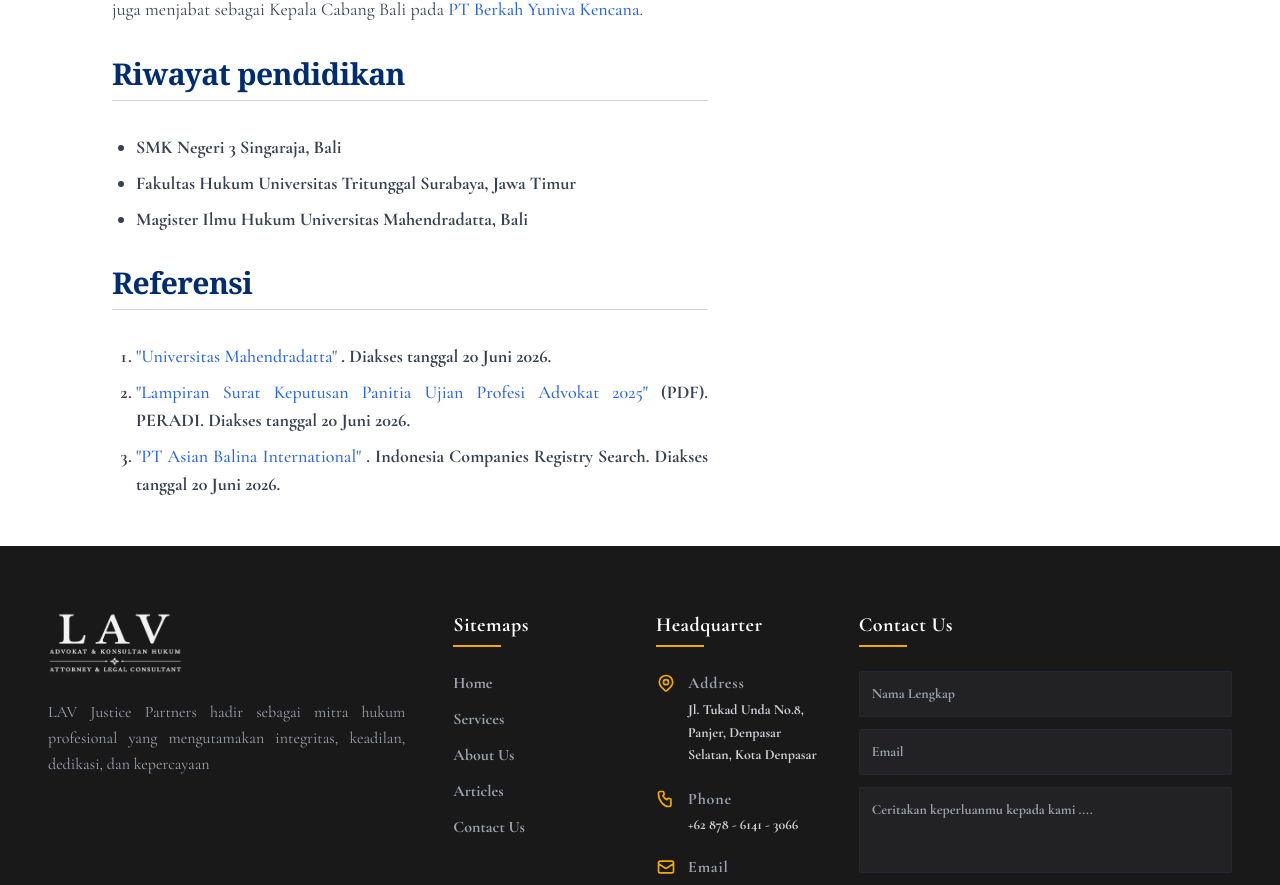
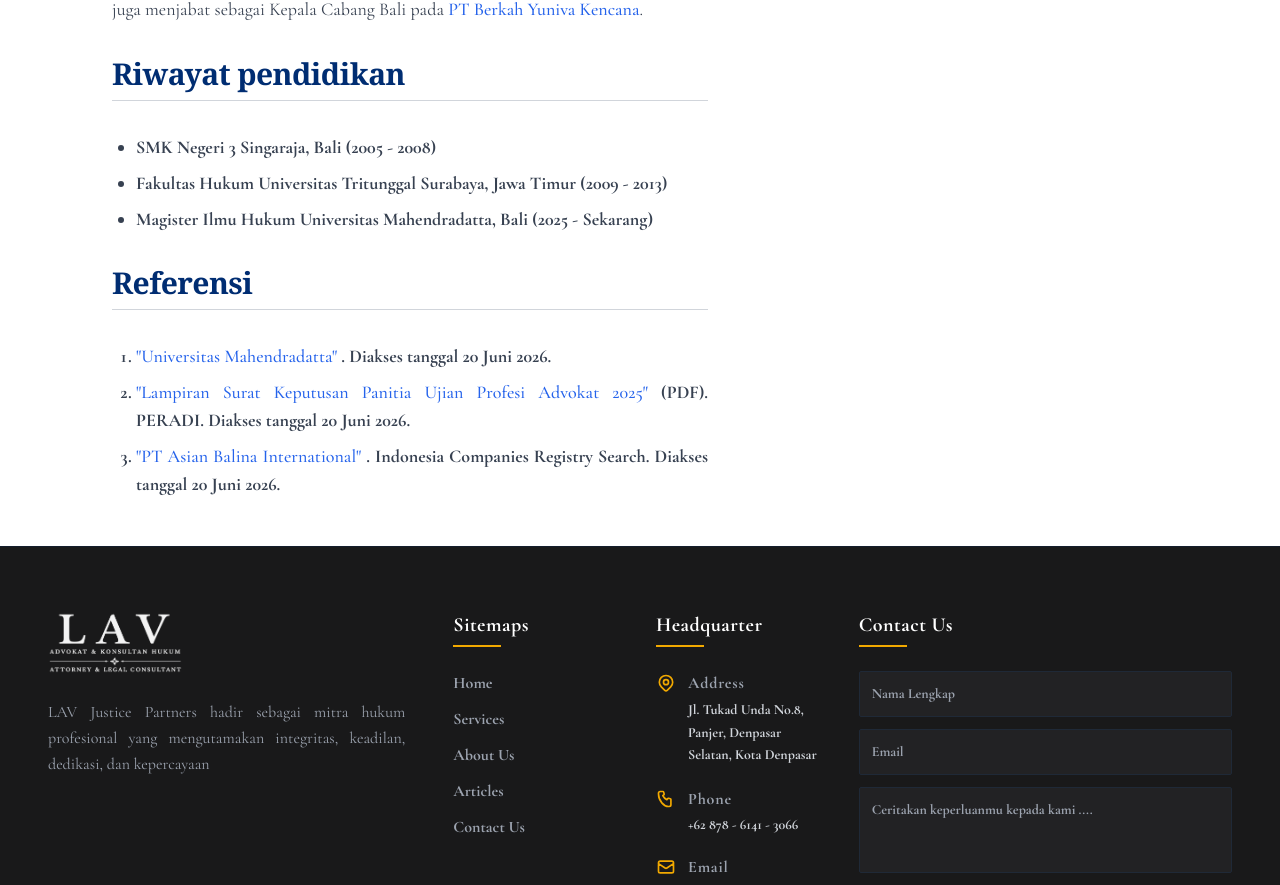
Before and after one commit to ardywrks10/lav-justice-partners, a Vue app: page /about in a window 1280 px wide. Shown: the part 1293-2178 px from the top of the page. Built offline with nearby package versions, Linux system fonts and the light colour scheme.

Commit message:
edit: About.vue

```diff
--- a/src/components/About.vue
+++ b/src/components/About.vue
@@ -103,9 +103,9 @@
 
             <h2 class="text-3xl font-serif font-bold text-[#002D72] border-b border-gray-300 pb-2">Riwayat pendidikan</h2>
             <ul class="list-disc pl-6 space-y-2 text-lg text-gray-700">
-              <li>SMK Negeri 3 Singaraja, Bali</li>
-              <li>Fakultas Hukum Universitas Tritunggal Surabaya, Jawa Timur</li>
-              <li>Magister Ilmu Hukum Universitas Mahendradatta, Bali</li>
+              <li>SMK Negeri 3 Singaraja, Bali (2005 - 2008)</li>
+              <li>Fakultas Hukum Universitas Tritunggal Surabaya, Jawa Timur (2009 - 2013)</li>
+              <li>Magister Ilmu Hukum Universitas Mahendradatta, Bali (2025 - Sekarang)</li>
             </ul>
 
             <h2 class="text-3xl font-serif font-bold text-[#002D72] border-b border-gray-300 pb-2">Referensi</h2>
```
